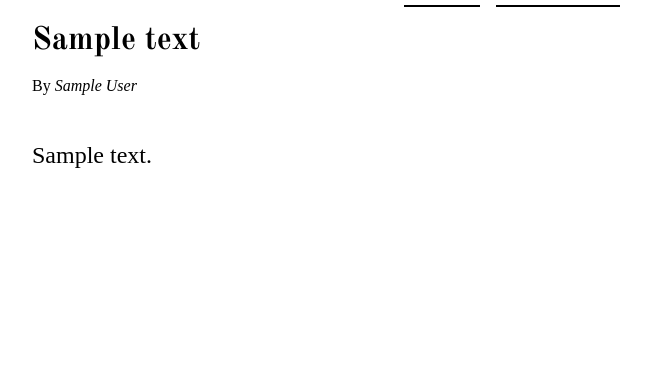
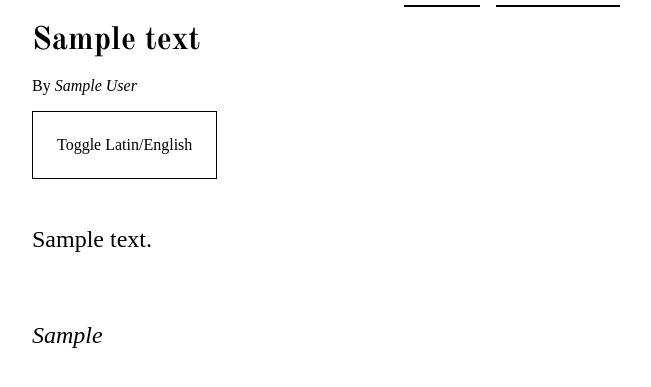
Before and after one commit to MaxTheMonster/LatinVocab, a Django app: a page that uses templates/literature/text.html in a window 1280 px wide. Shown: the part 115-502 px from the top of the page, without its empty margins (128-779 px from the left). Run offline with Django 3.2, Linux system fonts and the light colour scheme; tables that the repository leaves empty hold one stand-in row (values such as "Sample post"); some libraries are stand-ins or nearby versions; some web fonts are replaced.

Commit message:
Added toggle for language

```diff
--- a/static/css/main.css
+++ b/static/css/main.css
@@ -142,13 +142,25 @@ main#text-header {
     margin-bottom: 0.1em; }
   main#text-header span#text-author {
     font-style: italic; }
+  main#text-header a#toggle-language {
+    text-align: right;
+    display: inline-block;
+    margin: 0; }
+    main#text-header a#toggle-language:hover {
+      background: #df3b57;
+      color: white;
+      border: 1px solid #df3b57; }
 
-section#text-content {
+section.text-lines {
   width: 60rem;
   max-width: 100%;
   margin: 0 auto;
   font-size: 1.5rem;
   line-height: 3em; }
+
+section#text-translation {
+  display: block;
+  font-style: italic; }
 
 section#test-setup .selection {
   display: flex;
--- a/static/scss/_literature.scss
+++ b/static/scss/_literature.scss
@@ -1,9 +1,3 @@
-main#literature-header {
-    h1 {
-
-    }
-}
-
 section#literature-texts {
     .text-card {
         display: block;
@@ -28,12 +22,29 @@ main#text-header {
     span#text-author {
         font-style: italic;
     }
+
+    a#toggle-language {
+        text-align: right;
+        display: inline-block;
+        margin: 0;
+
+        &:hover {
+            background: $primary-color;
+            color: white;
+            border: 1px solid $primary-color;
+        }
+    }
 }
 
-section#text-content {
+section.text-lines {
     width: 60rem;
     max-width: 100%;
     margin: 0 auto;
     font-size: 1.5rem;
     line-height: 3em;
 }
+
+section#text-translation {
+    display: block;
+    font-style: italic;
+}
--- a/templates/literature/text.html
+++ b/templates/literature/text.html
@@ -6,8 +6,28 @@
 <main class="block" id="text-header">
     <h1>{{ text.title }}</h1>
     <p>By <span id="text-author">{{ text.author }}</span></p>
+    <a id="toggle-language" class="card" href="#">Toggle Latin/English</a>
 </main>
-<section class="block" id="text-content">
+<section class="block text-lines" id="text-content">
     <p>{{ text.content }}</p>
 </section>
+<section class="block text-lines" id="text-translation">
+    <p>{{ text.translation }}</p>
+</section>
+<script>
+ const toggle_language = document.querySelector("#toggle-language");
+ const latin = document.querySelector("#text-content");
+ const english = document.querySelector("#text-translation");
+
+ function toggleLanguage() {
+     if (latin.style.display == "none" && english.style.display == "block") {
+         latin.style.display = "block";
+         english.style.display = "none";
+     } else {
+         latin.style.display = "none";
+         english.style.display = "block";
+     }
+ }
+ toggle_language.addEventListener("click", toggleLanguage)
+</script>
 {% endblock %}
```
